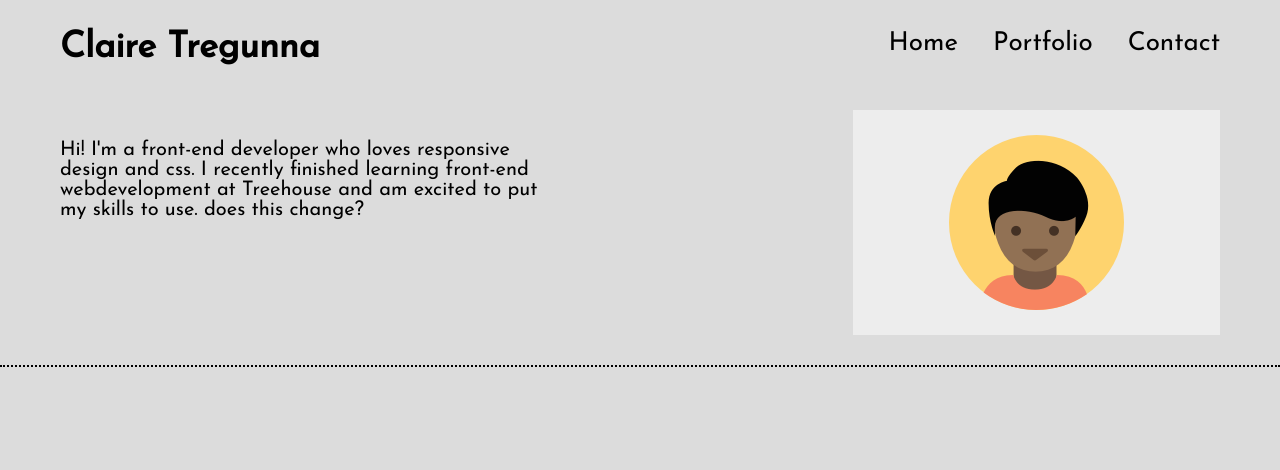
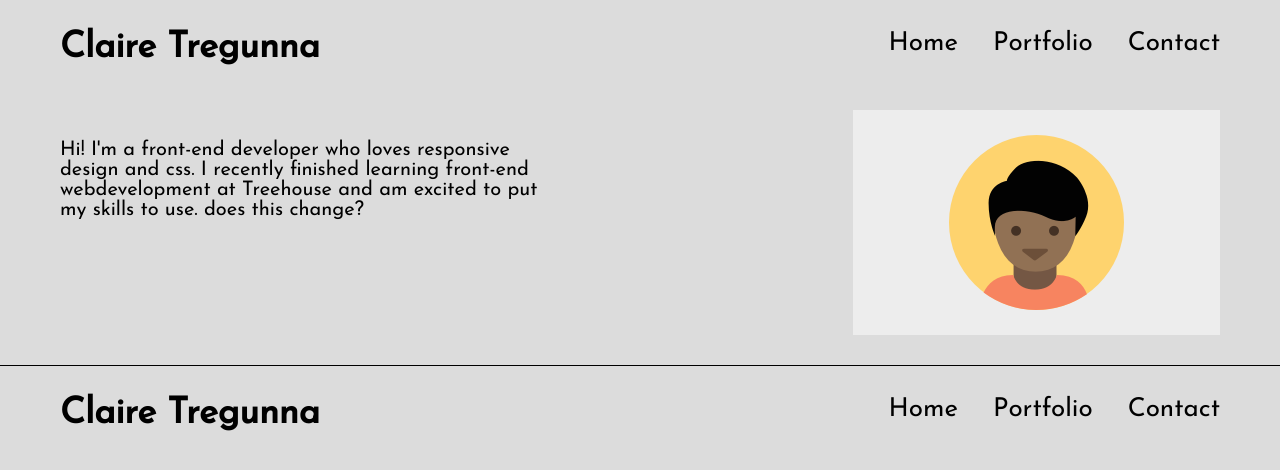
Before and after one commit to c-tregunna/Tech-Degree-Project-02, a plain HTML site: page index.html in a window 1280 px wide. Drawn offline with Linux system fonts and the light colour scheme.

Commit message:
content in footer to test

```diff
--- a/index.html
+++ b/index.html
@@ -35,7 +35,14 @@
 
     </main>
     <footer>
-
+        <h1 class="name">Claire Tregunna</h1>
+        <nav class="main-nav">
+          <ul>
+            <li><a href="#">Home</a></li>
+            <li><a href="#">Portfolio</a></li>
+            <li><a href="#">Contact</a></li>
+          </ul>
+      </nav>
     </footer>
   </body>
   </html>
--- a/styles.css
+++ b/styles.css
@@ -74,8 +74,8 @@ a:link {
 
 
 footer {
-	border-top: 2px dotted black;
-	height: 100px;
+	border-top: 1px solid black;
+	padding: 30px;
 }
 
 
```
